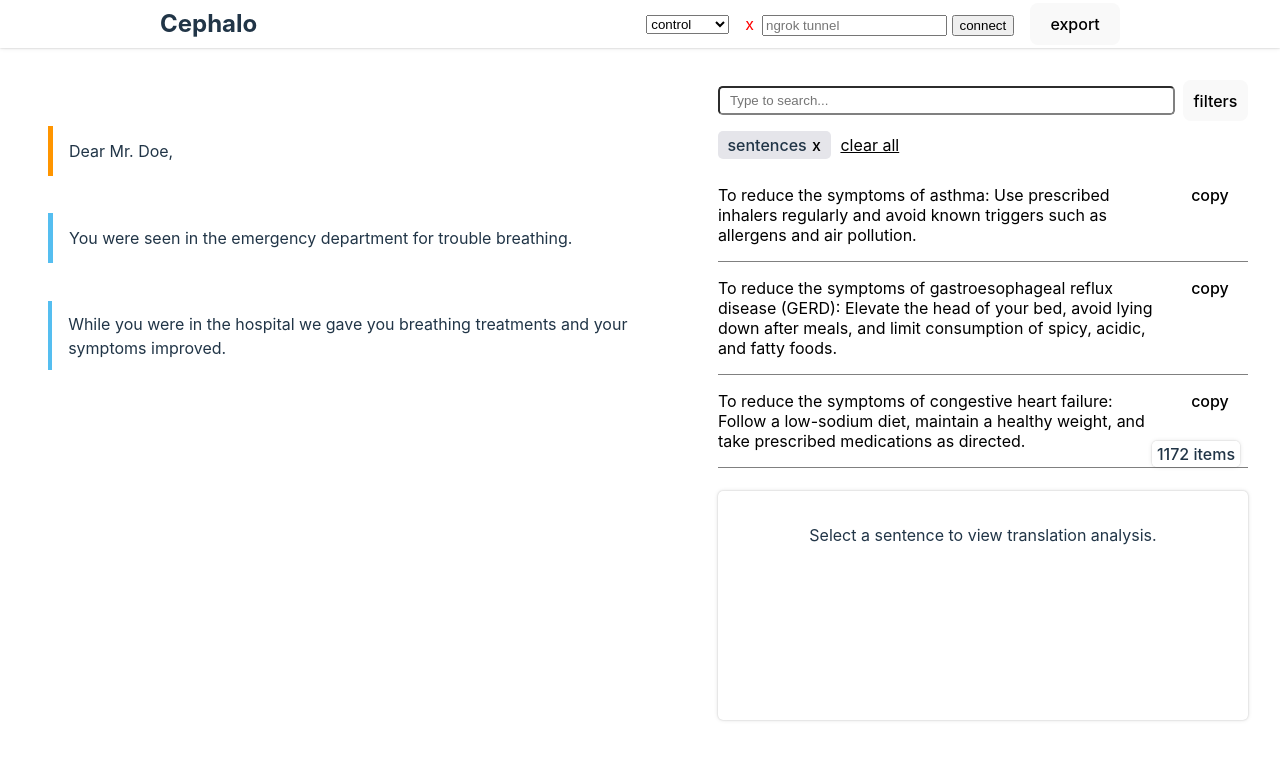
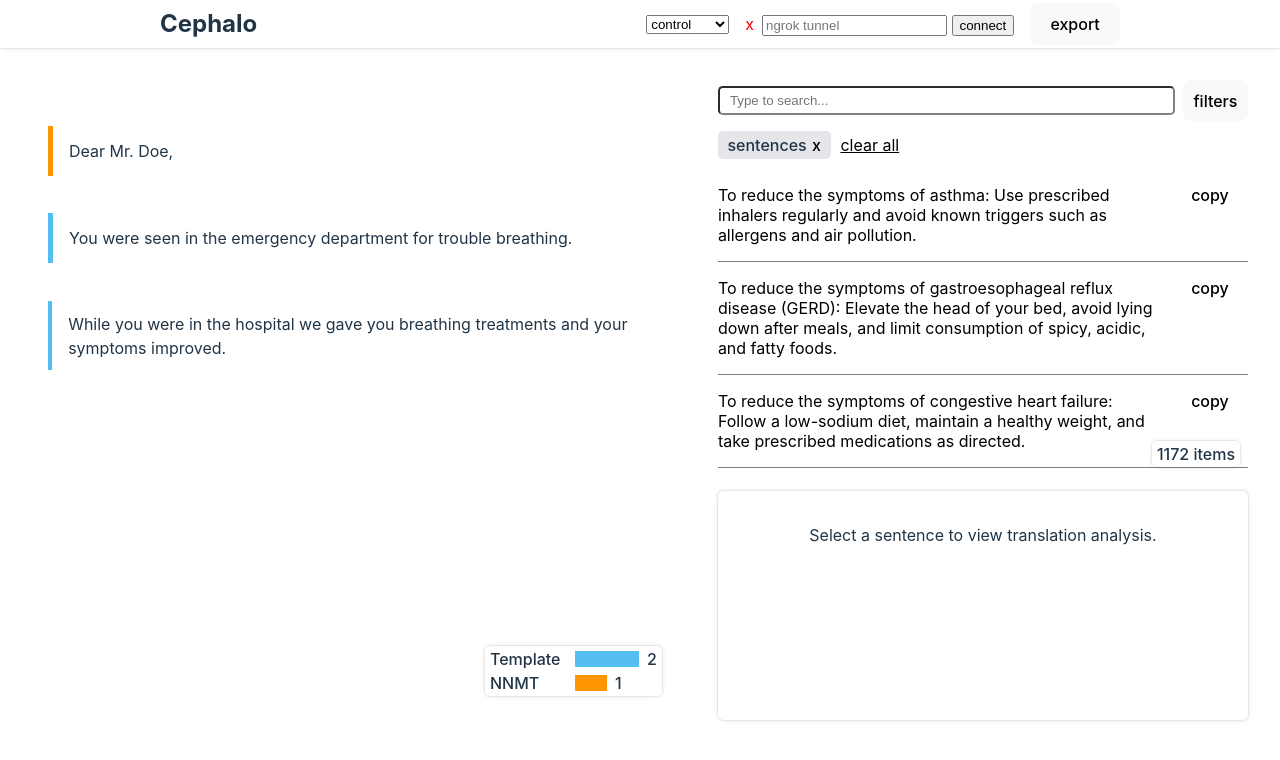
Before and after one commit to srobert4/cephalo, a Svelte app: page / in a window 1280 px wide. Shown: the top 760 px of the page. Built offline with nearby package versions, Linux system fonts and the light colour scheme.

Commit message:
add legend and count of methods

```diff
--- a/src/lib/components/analysis-view/AnalysisMode.svelte
+++ b/src/lib/components/analysis-view/AnalysisMode.svelte
@@ -8,6 +8,7 @@
     defaultSentenceData,
   } from "../stores.js";
   import AddBlock from "./AddBlock.svelte";
+  import Legend from "./Legend.svelte";
 
   function addNewBlock(idx) {
     console.log(idx);
@@ -36,6 +37,7 @@
     </div>
     <AddBlock on:click={(e) => addNewBlock(i + 1)} />
   {/each}
+  <Legend />
 </div>
 
 <style>
--- a/src/lib/components/analysis-view/AnalysisModeSentence.svelte
+++ b/src/lib/components/analysis-view/AnalysisModeSentence.svelte
@@ -99,12 +99,12 @@
 
   /* .sentence-analysis-view.template:hover,  */
   .sentence-wrapper.template.selected {
-    background-color: $systemCyant;
+    background-color: $templateColorLight;
   }
 
   /* .sentence-analysis-view.nnmt:hover,  */
   .sentence-wrapper.nnmt.selected {
-    background-color: $systemOranget;
+    background-color: $nnmtColorLight;
   }
 
   /* .sentence-analysis-view.baseline:hover,  */
@@ -123,11 +123,11 @@
   }
 
   .color-bar.template {
-    background-color: $systemCyan;
+    background-color: $templateColor;
   }
 
   .color-bar.nnmt {
-    background-color: $systemOrange;
+    background-color: $nnmtColor;
   }
 
   // .color-bar.baseline {
--- /dev/null
+++ b/src/lib/components/analysis-view/Legend.svelte
@@ -0,0 +1,74 @@
+<script>
+  import { sentences } from "../stores.js";
+
+  $: numTemplates = $sentences.filter(
+    (s) => s.translation_type == "template"
+  ).length;
+  $: numNNMT = $sentences.filter((s) => s.translation_type == "nnmt").length;
+</script>
+
+<div id="legend">
+  <div class="col">
+    <div class="label">Template</div>
+    <div class="label">NNMT</div>
+  </div>
+  <div class="col">
+    <div class="row">
+      <div
+        class="bar"
+        id="template-bar"
+        style:--width={numTemplates * 2 + "rem"}
+      />
+      {numTemplates}
+    </div>
+    <div class="row">
+      <div class="bar" id="nnmt-bar" style:--width={numNNMT * 2 + "rem"} />
+      {numNNMT}
+    </div>
+  </div>
+</div>
+
+<style lang="scss">
+  @import "../../../variables.scss";
+
+  #legend {
+    display: flex;
+    position: absolute;
+    bottom: 0.5rem;
+    right: 0.5rem;
+    z-index: 2;
+    flex-direction: row;
+    align-items: flex-start;
+    padding: 5px 5px 5px 5px;
+    gap: 5px;
+    border-radius: 5px;
+    box-shadow: 0 0 2px hsla(0, 0%, 0%, 0.2), 0 0 5px hsla(0, 0%, 0%, 0.1);
+    line-height: 1;
+    font-weight: 500;
+    background-color: rgba(255, 255, 255, 0.97);
+  }
+  .col {
+    display: flex;
+    flex-direction: column;
+    row-gap: 0.5rem;
+  }
+  .row {
+    display: flex;
+    flex-direction: row;
+    column-gap: 0.5rem;
+  }
+  .label {
+    width: 5rem;
+    text-align: left;
+  }
+  .bar {
+    height: 1rem;
+    width: var(--width);
+  }
+  #nnmt-bar {
+    background-color: $nnmtColor;
+  }
+  #template-bar {
+    background-color: $templateColor;
+  }
+</style>
--- a/src/lib/components/detail/Score.svelte
+++ b/src/lib/components/detail/Score.svelte
@@ -5,15 +5,7 @@
 
   let maxScore = 5;
   let colorClass = "grey";
-  $: {
-    if (score < 3) {
-      colorClass = "red";
-    } else if (score < 4) {
-      colorClass = "yellow";
-    } else {
-      colorClass = "green";
-    }
-  }
+  $: colorClass = score < 3 ? "red" : score < 4 ? "yellow" : "green";
 </script>
 
 <div class="score-wrapper">
--- a/src/lib/components/table-view/Table.svelte
+++ b/src/lib/components/table-view/Table.svelte
@@ -100,7 +100,7 @@
 </div>
 
 <style lang="scss">
-  @import '../../../variables.scss';
+  @import "../../../variables.scss";
   .table-div {
     min-height: 0;
     display: flex;
--- a/src/variables.scss
+++ b/src/variables.scss
@@ -14,4 +14,8 @@ $systemOranget: rgba(255, 149, 0, 0.1);
 $systemYellow: rgb(255, 204, 0);
 $systemGreen: rgb(40, 205, 65);
 $systemCyan: rgb(85, 190, 240);
-$systemCyant: rgba(85, 190, 240, 0.1);
+
+$templateColor: rgb(85, 190, 240);
+$templateColorLight: rgba(85, 190, 240, 0.1);
+$nnmtColor: rgb(255, 149, 0);
+$nnmtColorLight: rgba(255, 149, 0, 0.1);
```
Also changed, not shown: src/lib/components/archive/detailed-views/DetailedAnalysisMode.svelte (renamed from src/lib/components/analysis-view/detailed-views/DetailedAnalysisMode.svelte), src/lib/components/archive/detailed-views/EntityChip.svelte (renamed from src/lib/components/analysis-view/detailed-views/EntityChip.svelte), src/lib/components/archive/detailed-views/ScoreRow.svelte (renamed from src/lib/components/analysis-view/detailed-views/ScoreRow.svelte), src/lib/components/archive/detailed-views/TemplateSelector.svelte (renamed from src/lib/components/analysis-view/detailed-views/TemplateSelector.svelte).
